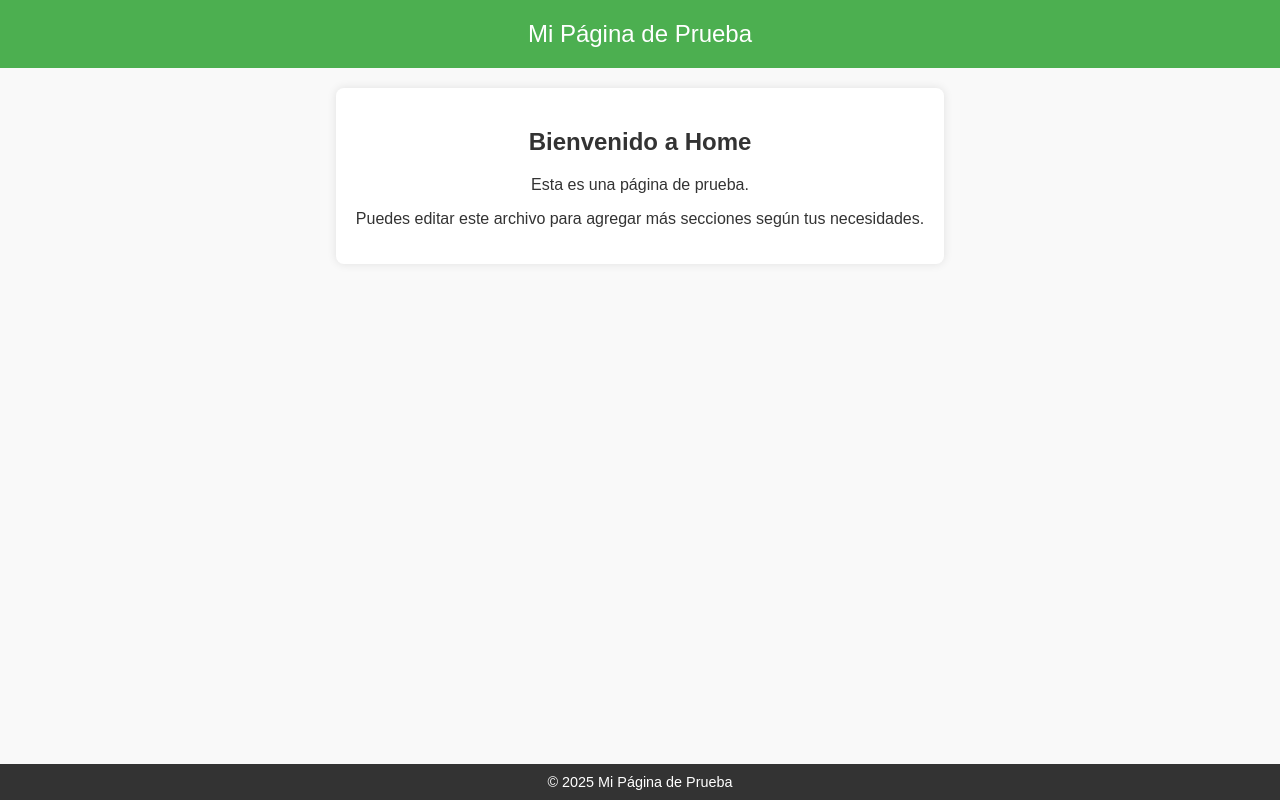
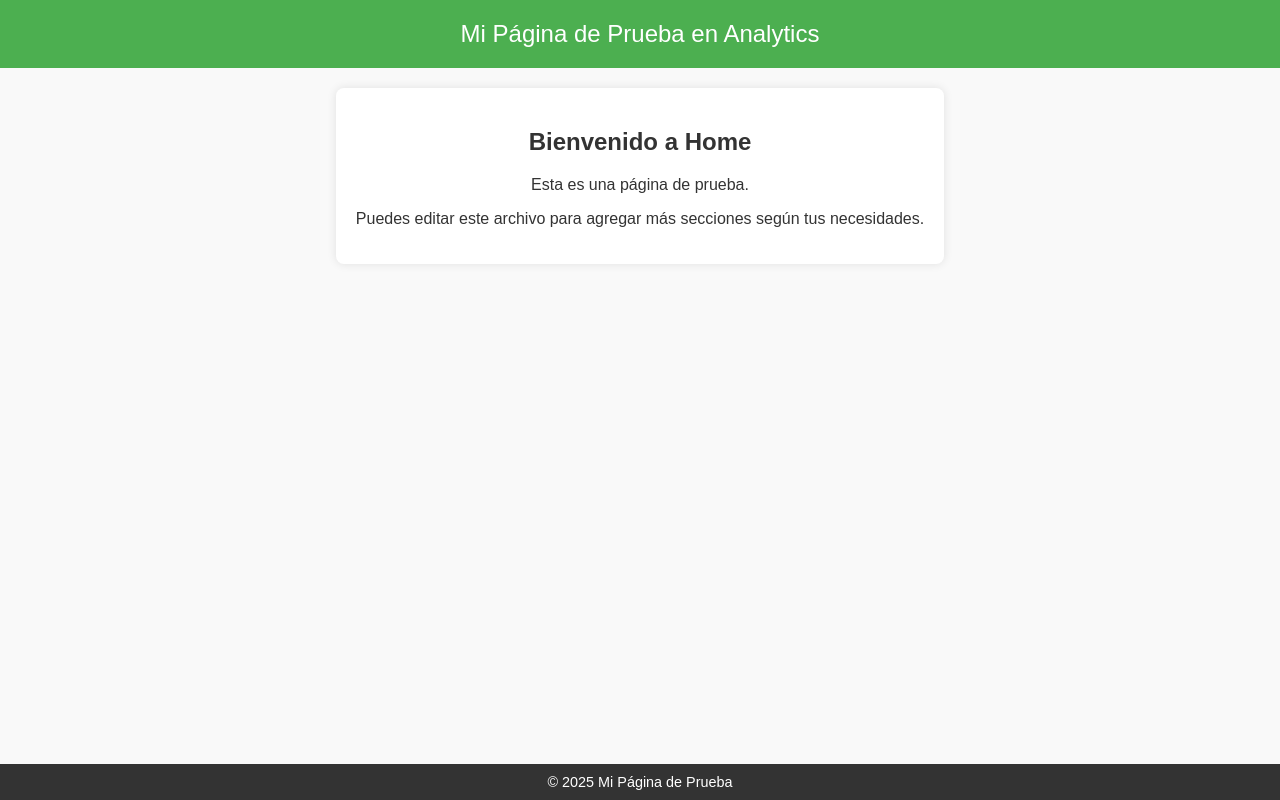
Before and after one commit to leoag1990/paginaweb, a plain HTML site: page index.html in a window 1280 px wide. Drawn offline with Linux system fonts and the light colour scheme.

Commit message:
Update index.html

```diff
--- a/index.html
+++ b/index.html
@@ -56,7 +56,7 @@
 </head>
 <body>
     <header>
-        Mi Página de Prueba
+        Mi Página de Prueba en Analytics
     </header>
     <section id="home">
         <h1>Bienvenido a Home</h1>
```
